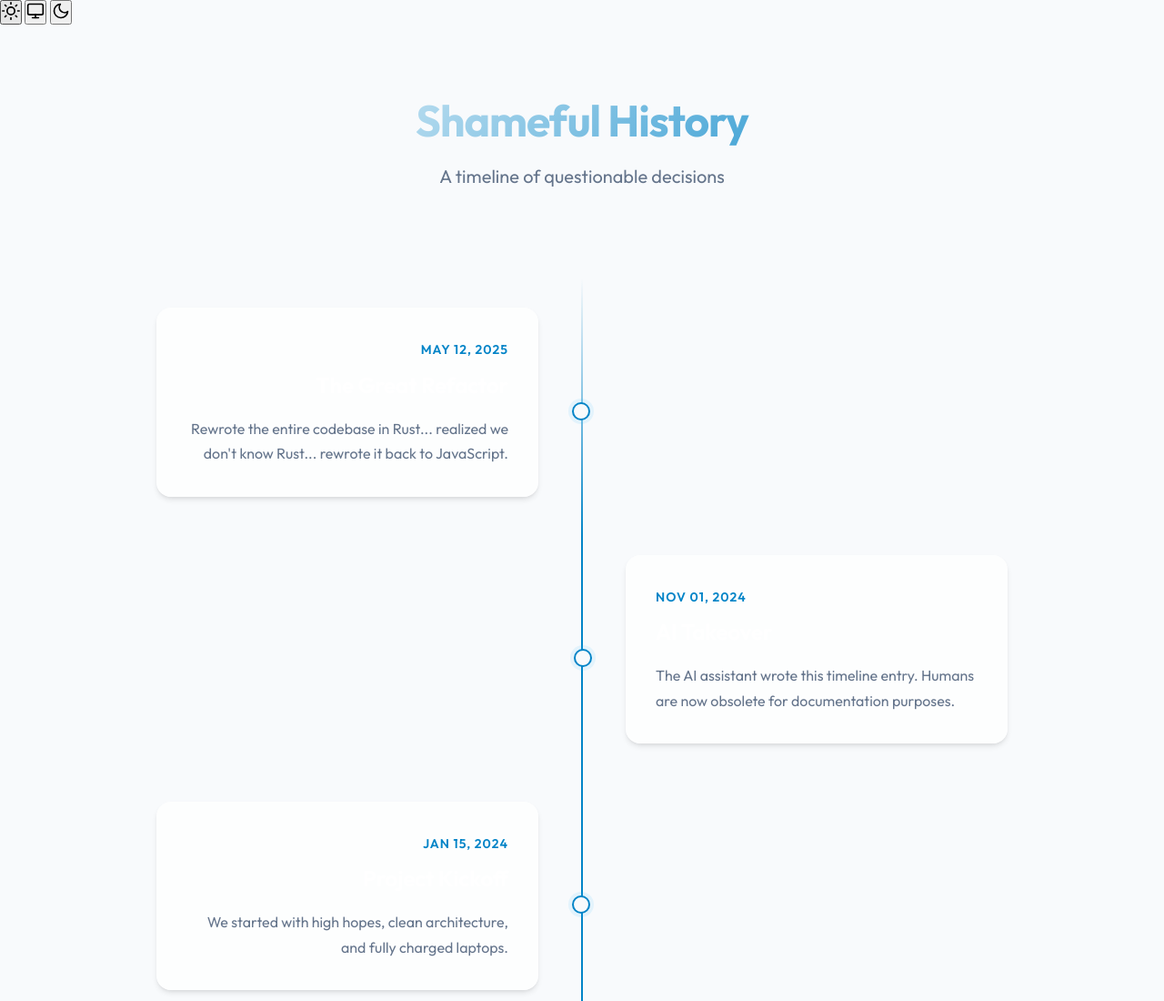
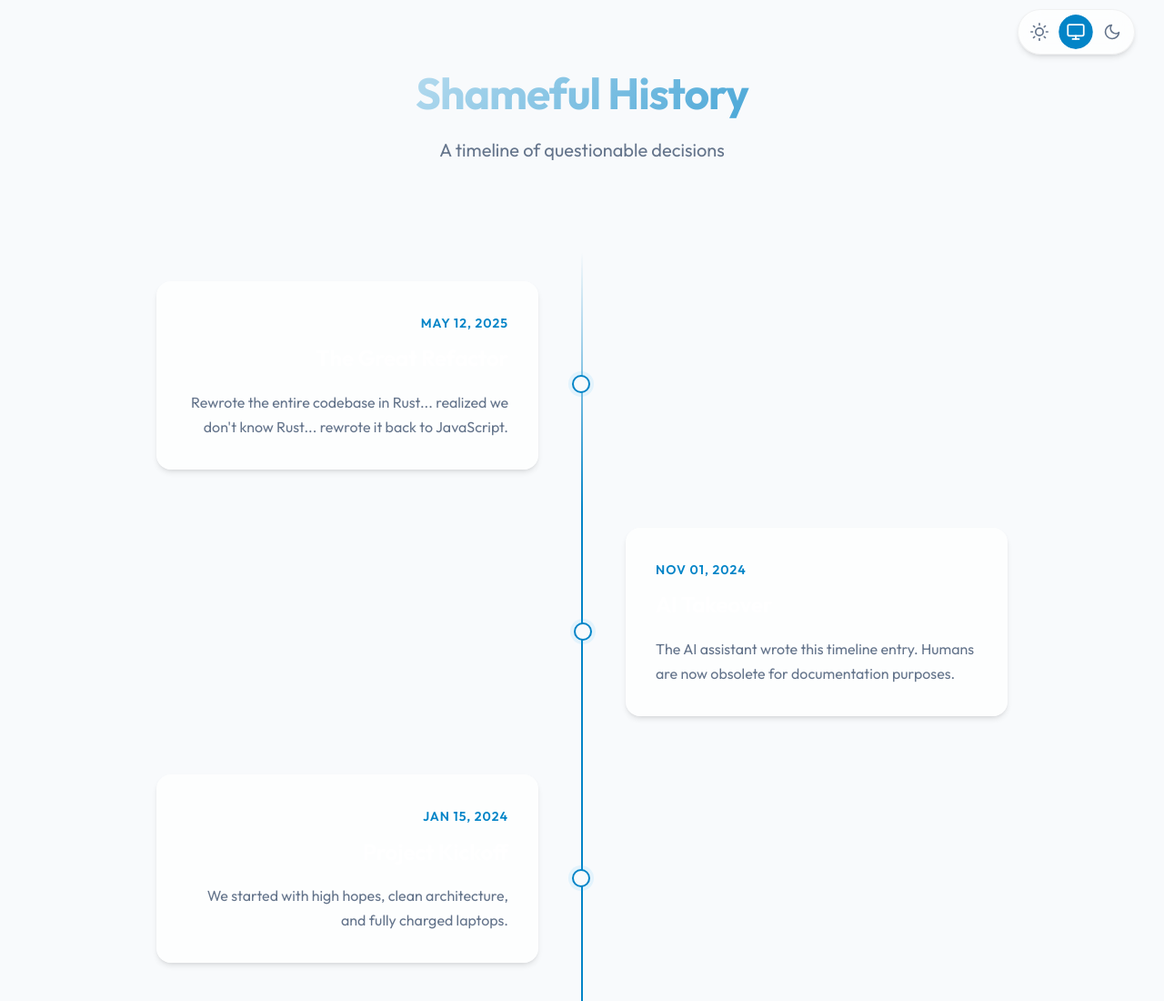
Before and after one commit to abraham/shameful-history, an Eleventy site: page index.html in a window 1280 px wide. Shown: the top 1100 px of the page at 91% size. Built offline with nearby package versions, Linux system fonts and the light colour scheme; Eleventy itself is replaced by a stand-in of ours; files that its build step writes are made by us from their sources.

Commit message:
Style theme buttons

```diff
--- a/bundle.css
+++ b/bundle.css
@@ -169,6 +169,93 @@ header p {
     left: -9px;
 }
 
+/* Top Bar */
+.top-bar {
+    position: fixed;
+    top: 0;
+    left: 0;
+    right: 0;
+    height: 70px;
+    display: flex;
+    justify-content: flex-end;
+    /* Ensures right alignment */
+    align-items: center;
+    padding: 0 2rem;
+    z-index: 100;
+    background: transparent;
+    /* Cleaner look, relying on toggle bg */
+    pointer-events: none;
+    /* Let clicks pass through the empty bar */
+}
+
+.theme-toggle {
+    pointer-events: auto;
+    /* Re-enable clicks for the toggle */
+    display: flex;
+    gap: 0.25rem;
+    background: var(--card-bg);
+    padding: 0.35rem;
+    border-radius: 99px;
+    border: 1px solid var(--nav-border);
+    backdrop-filter: blur(12px);
+    -webkit-backdrop-filter: blur(12px);
+    box-shadow: 0 4px 6px -1px rgba(0, 0, 0, 0.1), 0 2px 4px -1px rgba(0, 0, 0, 0.06);
+    transition: all 0.3s ease;
+}
+
+.theme-toggle:hover {
+    box-shadow: 0 10px 15px -3px rgba(0, 0, 0, 0.1), 0 4px 6px -2px rgba(0, 0, 0, 0.05);
+    background: rgba(255, 255, 255, 0.1);
+    /* Slightly more visible on hover */
+}
+
+.theme-toggle button {
+    background: transparent;
+    border: none;
+    cursor: pointer;
+    width: 36px;
+    height: 36px;
+    border-radius: 50%;
+    color: var(--text-secondary);
+    display: flex;
+    align-items: center;
+    justify-content: center;
+    transition: all 0.3s cubic-bezier(0.4, 0, 0.2, 1);
+    position: relative;
+    overflow: hidden;
+}
+
+.theme-toggle button::before {
+    content: '';
+    position: absolute;
+    inset: 0;
+    background: var(--accent);
+    opacity: 0;
+    border-radius: 50%;
+    transition: opacity 0.3s ease;
+    z-index: -1;
+}
+
+.theme-toggle button:hover {
+    color: var(--text-primary);
+    transform: translateY(-1px);
+}
+
+.theme-toggle button.active {
+    color: #fff;
+    transform: scale(1.05);
+}
+
+.theme-toggle button.active::before {
+    opacity: 1;
+}
+
+.theme-toggle button svg {
+    position: relative;
+    z-index: 1;
+    stroke-width: 2px;
+}
+
 .timeline-item:hover::after {
     background: var(--accent);
     box-shadow: 0 0 20px var(--accent-glow);
```
